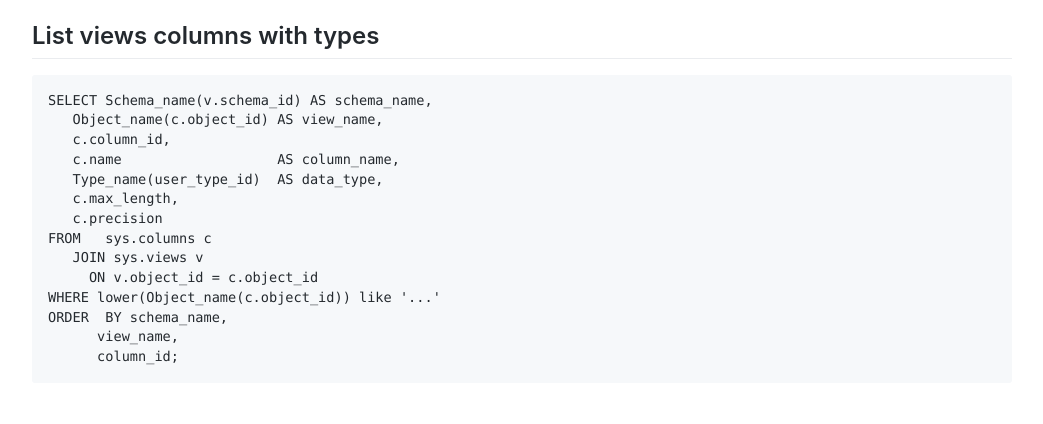
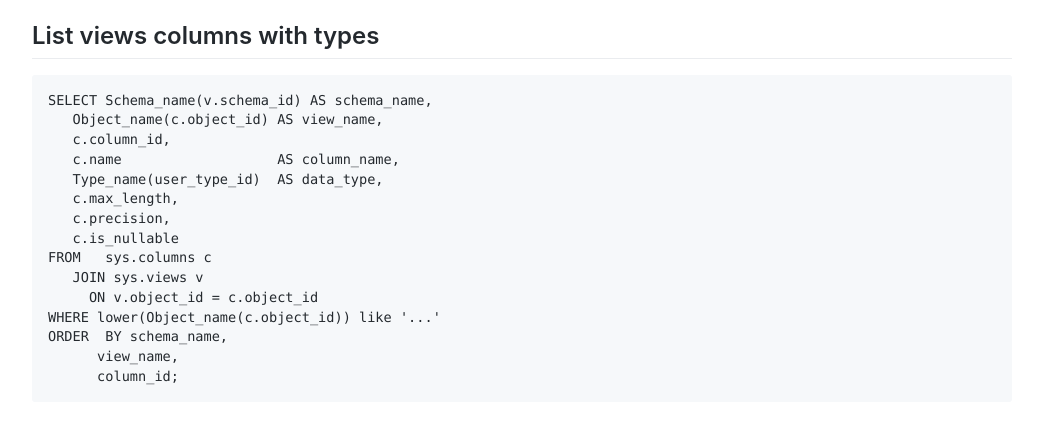
Before and after one commit to jasineri/useful-commands, a plain HTML site: page docs/mssql.html in a window 1280 px wide. Shown: the part 94-518 px from the top of the page, without its empty margins (118-1161 px from the left). Drawn offline with Linux system fonts and the light colour scheme.

Commit message:
update action output

```diff
--- a/docs/mssql.html
+++ b/docs/mssql.html
@@ -1114,7 +1114,8 @@ github.com style (c) Vasily Polovnyov <vast@whiteants.net>
    c.name                   AS column_name,
    Type_name(user_type_id)  AS data_type,
    c.max_length,
-   c.precision
+   c.precision,
+   c.is_nullable
 FROM   sys.columns c
    JOIN sys.views v
      ON v.object_id = c.object_id
```
